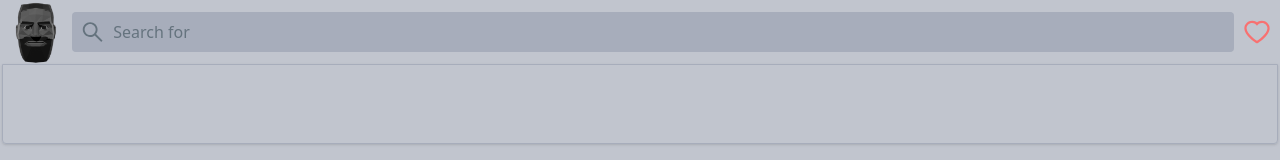
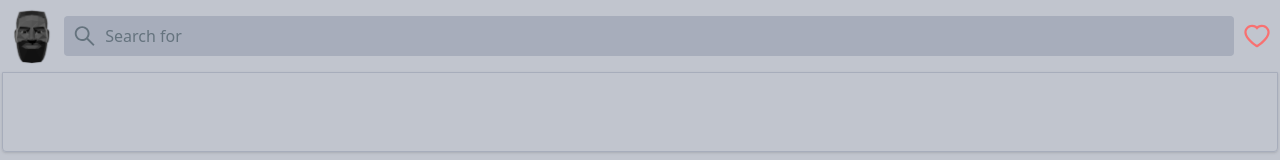
Before and after one commit to LaupWing/Chad, a Next.js app in the folder chad_gram/: page / in a window 1280 px wide. Shown: the top 160 px of the page. Built offline with nearby package versions, Linux system fonts and the light colour scheme.

Commit message:
tiny adjustments

```diff
--- a/chad_gram/components/Header.tsx
+++ b/chad_gram/components/Header.tsx
@@ -4,8 +4,8 @@ import { AiOutlineHeart, AiOutlineSearch } from 'react-icons/ai'
 
 const Header = () => {
    return (
-      <header className="flex items-center justify-between w-full px-2">
-         <div className="h-16 w-14 relative">
+      <header className="flex items-center justify-between w-full p-2">
+         <div className="h-14 w-12 relative">
             <Image
                src="/logo.png"
                layout="fill"
```
